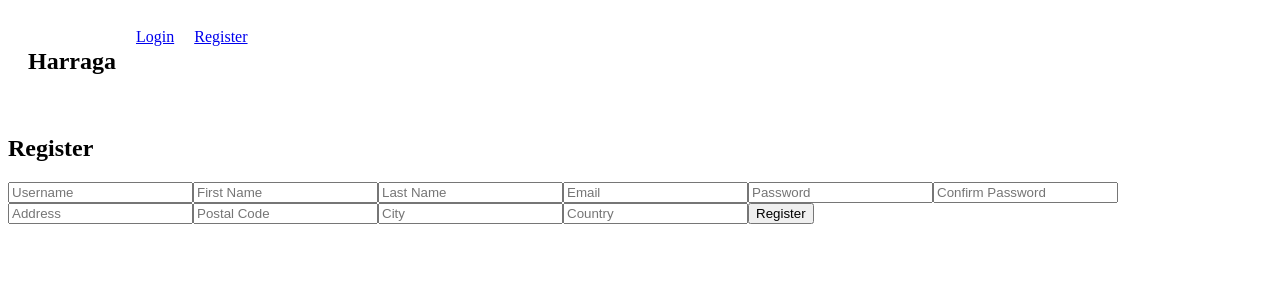
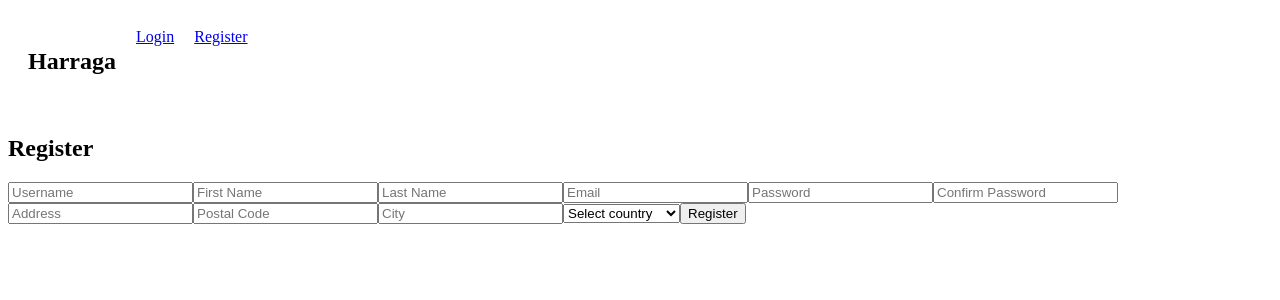
Before and after one commit to Mel-Zar/harraga-shop, a React (Vite) app in the folder client/: page /register in a window 1280 px wide. Shown: the top 300 px of the page. Built offline with nearby package versions, Linux system fonts and the light colour scheme.

Commit message:
Fix register/login backend + frontend working

```diff
--- /dev/null
+++ b/client/src/data/countries.js
@@ -0,0 +1,21 @@
+const countries = [
+    "Sweden",
+    "Norway",
+    "Denmark",
+    "Finland",
+    "Germany",
+    "France",
+    "Netherlands",
+    "Belgium",
+    "Spain",
+    "Italy",
+    "Portugal",
+    "Austria",
+    "Switzerland",
+    "United Kingdom",
+    "USA",
+    "Canada",
+    "Australia"
+];
+
+export default countries;
--- a/client/src/pages/Register/Register.jsx
+++ b/client/src/pages/Register/Register.jsx
@@ -1,5 +1,6 @@
 import { useState } from "react";
 import { registerUser } from "../../services/authService";
+import countries from "../../data/countries";
 
 export default function Register() {
     const [form, setForm] = useState({
@@ -18,111 +19,70 @@ export default function Register() {
     const [error, setError] = useState("");
     const [loading, setLoading] = useState(false);
 
-    // =========================
-    // 📝 HANDLE INPUT CHANGE
-    // =========================
     const handleChange = (e) => {
-        setForm({
-            ...form,
+        setForm((prev) => ({
+            ...prev,
             [e.target.name]: e.target.value,
-        });
+        }));
     };
 
-    // =========================
-    // 🚀 HANDLE REGISTER
-    // =========================
     const handleSubmit = async (e) => {
         e.preventDefault();
-
         setError("");
         setLoading(true);
 
-        // =========================
-        // ⚠️ FRONTEND VALIDATION (PRO)
-        // =========================
-        if (
-            !form.username ||
-            !form.firstName ||
-            !form.lastName ||
-            !form.email ||
-            !form.password ||
-            !form.confirmPassword ||
-            !form.address ||
-            !form.postalCode ||
-            !form.city
-        ) {
-            setError("All fields are required");
-            setLoading(false);
-            return;
-        }
+        try {
+            const data = await registerUser(form);
+            console.log("SUCCESS:", data);
 
-        if (form.password !== form.confirmPassword) {
-            setError("Passwords do not match");
-            setLoading(false);
-            return;
-        }
+            setForm({
+                username: "",
+                firstName: "",
+                lastName: "",
+                email: "",
+                password: "",
+                confirmPassword: "",
+                address: "",
+                postalCode: "",
+                city: "",
+                country: ""
+            });
 
-        try {
-            // =========================
-            // 🔥 REMOVE confirmPassword (NOT IN DB)
-            // =========================
-            const { confirmPassword: _, ...sendData } = form;
-
-            const data = await registerUser(sendData);
-
-            console.log("REGISTER SUCCESS:", data);
-
-        } catch (error) {
-            setError(error.message);
+        } catch (err) {
+            setError(err.message);
         } finally {
             setLoading(false);
         }
     };
 
     return (
-        <div className="register">
-            <form onSubmit={handleSubmit}>
-                <h2>Register</h2>
+        <form onSubmit={handleSubmit}>
+            <h2>Register</h2>
 
-                <input name="username" placeholder="Username" onChange={handleChange} />
-                <input name="firstName" placeholder="First Name" onChange={handleChange} />
-                <input name="lastName" placeholder="Last Name" onChange={handleChange} />
-                <input name="email" placeholder="Email" onChange={handleChange} />
+            <input name="username" value={form.username} onChange={handleChange} placeholder="Username" />
+            <input name="firstName" value={form.firstName} onChange={handleChange} placeholder="First Name" />
+            <input name="lastName" value={form.lastName} onChange={handleChange} placeholder="Last Name" />
+            <input name="email" value={form.email} onChange={handleChange} placeholder="Email" />
 
-                <input
-                    name="password"
-                    type="password"
-                    placeholder="Password"
-                    onChange={handleChange}
-                />
+            <input name="password" type="password" value={form.password} onChange={handleChange} placeholder="Password" />
+            <input name="confirmPassword" type="password" value={form.confirmPassword} onChange={handleChange} placeholder="Confirm Password" />
 
-                <input
-                    name="confirmPassword"
-                    type="password"
-                    placeholder="Confirm Password"
-                    onChange={handleChange}
-                />
+            <input name="address" value={form.address} onChange={handleChange} placeholder="Address" />
+            <input name="postalCode" value={form.postalCode} onChange={handleChange} placeholder="Postal Code" />
+            <input name="city" value={form.city} onChange={handleChange} placeholder="City" />
 
-                <input name="address" placeholder="Address" onChange={handleChange} />
-                <input name="postalCode" placeholder="Postal Code" onChange={handleChange} />
-                <input name="city" placeholder="City" onChange={handleChange} />
+            <select name="country" value={form.country} onChange={handleChange}>
+                <option value="">Select country</option>
+                {countries.map((c) => (
+                    <option key={c} value={c}>{c}</option>
+                ))}
+            </select>
 
-                <input
-                    name="country"
-                    placeholder="Country"
-                    onChange={handleChange}
-                    defaultValue=""
-                />
+            <button disabled={loading}>
+                {loading ? "Creating..." : "Register"}
+            </button>
 
-                <button type="submit" disabled={loading}>
-                    {loading ? "Creating account..." : "Register"}
-                </button>
-
-                {/* =========================
-                   ❌ ERROR UI (PRO)
-                ========================= */}
-                {error && <p className="error">{error}</p>}
-            </form>
-        </div>
+            {error && <p style={{ color: "red" }}>{error}</p>}
+        </form>
     );
 }
--- a/client/src/services/authService.js
+++ b/client/src/services/authService.js
@@ -1,44 +1,36 @@
-const API_URL = "http://localhost:5050/api/auth";
+const API_URL = `${import.meta.env.VITE_API_URL}/api/auth`;
 
-// =========================
-// 🔐 REGISTER USER
-// =========================
 export const registerUser = async (userData) => {
     const res = await fetch(`${API_URL}/register`, {
         method: "POST",
         headers: {
             "Content-Type": "application/json",
         },
-        credentials: "include", // 🔥 IMPORTANT (for cookies later)
         body: JSON.stringify(userData),
     });
 
     const data = await res.json();
 
     if (!res.ok) {
-        throw new Error(data.message);
+        throw new Error(data.message || "Register failed");
     }
 
     return data;
 };
 
-// =========================
-// 🔐 LOGIN USER
-// =========================
 export const loginUser = async (userData) => {
     const res = await fetch(`${API_URL}/login`, {
         method: "POST",
         headers: {
             "Content-Type": "application/json",
         },
-        credentials: "include", // 🔥 IMPORTANT
         body: JSON.stringify(userData),
     });
 
     const data = await res.json();
 
     if (!res.ok) {
-        throw new Error(data.message);
+        throw new Error(data.message || "Login failed");
     }
 
     return data;
```
Also changed, not shown: 1 other file (tests, documents, lock files or other folders).
